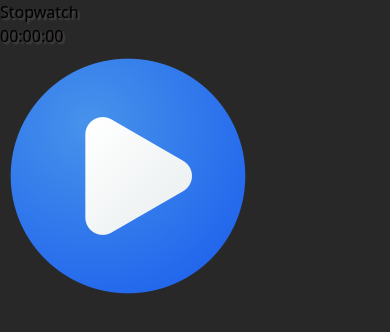
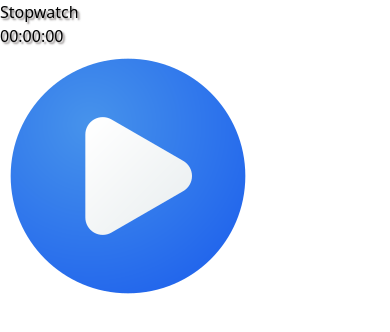
Before and after one commit to Hari-prasath-03/PRODIGY_WD_02, a React (Vite) app: page / in a window 390 px wide. Shown: the top 332 px of the page. Built offline with nearby package versions, Linux system fonts and the light colour scheme.

Commit message:
Update App.css

```diff
--- a/src/App.css
+++ b/src/App.css
@@ -81,6 +81,9 @@ body {
         width: 100svw;
         height: 100svh;
         border-radius: 0px;
-        row-gap: 3rem;
+        row-gap: 3.5rem;
+    }
+    body {
+        background-color: #fff;
     }
 }
```
